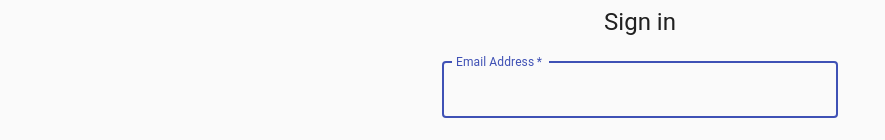
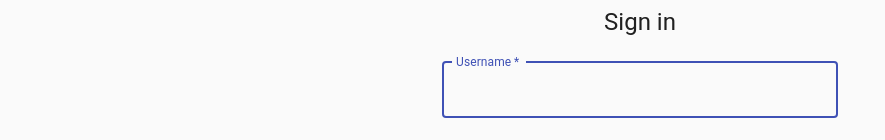
Before and after one commit to minhqto/shopify-image-repo, a React (Create React App) app: page /login in a window 1280 px wide. Shown: the part 189-329 px from the top of the page, without its empty margins (0-885 px from the left). Built offline with nearby package versions, Linux system fonts and the light colour scheme.

Commit message:
Added some logging for debugging

```diff
--- a/src/components/Login.js
+++ b/src/components/Login.js
@@ -40,9 +40,12 @@ export default function Login() {
   const history = useHistory();
 
   const [account, setAccount] = useState({
-    email: "",
+    username: "",
     password: "",
   });
+  const [isError, setIsError] = useState(false);
+  const [errorMessage, setErrorMessage] = useState("");
+
   const handleInputChange = (event) => {
     setAccount({
       ...account,
@@ -58,8 +61,15 @@ export default function Login() {
     let formData = new FormData();
     formData.append("username", account.username);
     formData.append("password", account.password);
-
-    axios.post(`${config.apiUrl}/login`, formData);
+    axios
+      .post(`${config.apiUrl}/login`, formData)
+      .then((response) => {
+        console.log(response);
+      })
+      .catch((err) => {
+        setErrorMessage(err.response.data.message);
+        setIsError(true);
+      });
   };
 
   return (
@@ -72,16 +82,16 @@ export default function Login() {
         <Typography component="h1" variant="h5">
           Sign in
         </Typography>
-        <form className={classes.form} noValidate>
+        <form className={classes.form}>
           <TextField
             variant="outlined"
             margin="normal"
             required={true}
             fullWidth
-            id="email"
-            label="Email Address"
-            name="email"
-            autoComplete="email"
+            id="username"
+            label="Username"
+            name="username"
+            autoComplete="username"
             autoFocus
             onChange={(event) => {
               handleInputChange(event);
@@ -129,6 +139,9 @@ export default function Login() {
             </Grid>
           </Grid>
         </form>
+        <Alert color="danger" hidden={!isError}>
+          {errorMessage}
+        </Alert>
       </div>
     </Container>
   );
--- a/src/config/config.js
+++ b/src/config/config.js
@@ -1,5 +1,5 @@
 const config = {
-  apiUrl: "https://shopify-image-repo-api.herokuapp.com/api",
+  apiUrl: "http://localhost:8080/api",
 };
 
 export default config;
```
Also changed, not shown: 1 other file (tests, documents, lock files or other folders).
